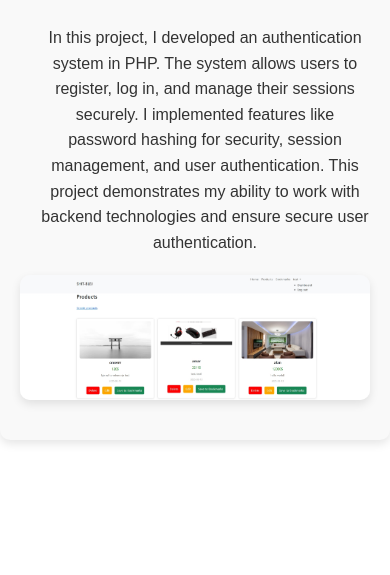
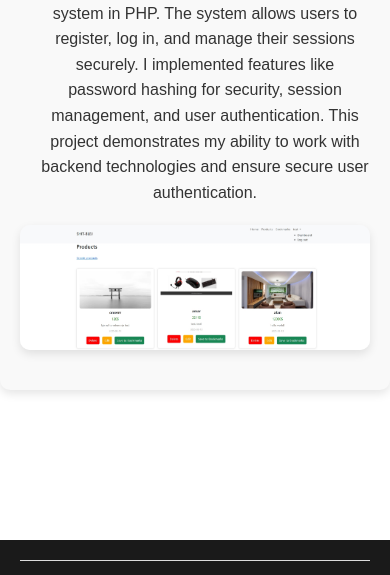
Before and after one commit to omizuuu/Omer-Web-Services, a plain HTML site: page php.html in a window 390 px wide. Shown: the part 302-877 px from the top of the page. Drawn offline with Linux system fonts and the light colour scheme.

Commit message:
Update php.html

```diff
--- a/php.html
+++ b/php.html
@@ -58,6 +58,12 @@
                 max-width: 100%; /* Ensure the image fits within the viewport */
                 height: auto; /* Maintain the aspect ratio */
             }
+            @media (max-width: 768px) {
+    .main-content {
+        margin-top: -50px; /* Reduce the space below the navbar */
+        padding-top: 0; /* Remove any extra padding */
+    }
+}
         }
     </style>
 </head>
```
